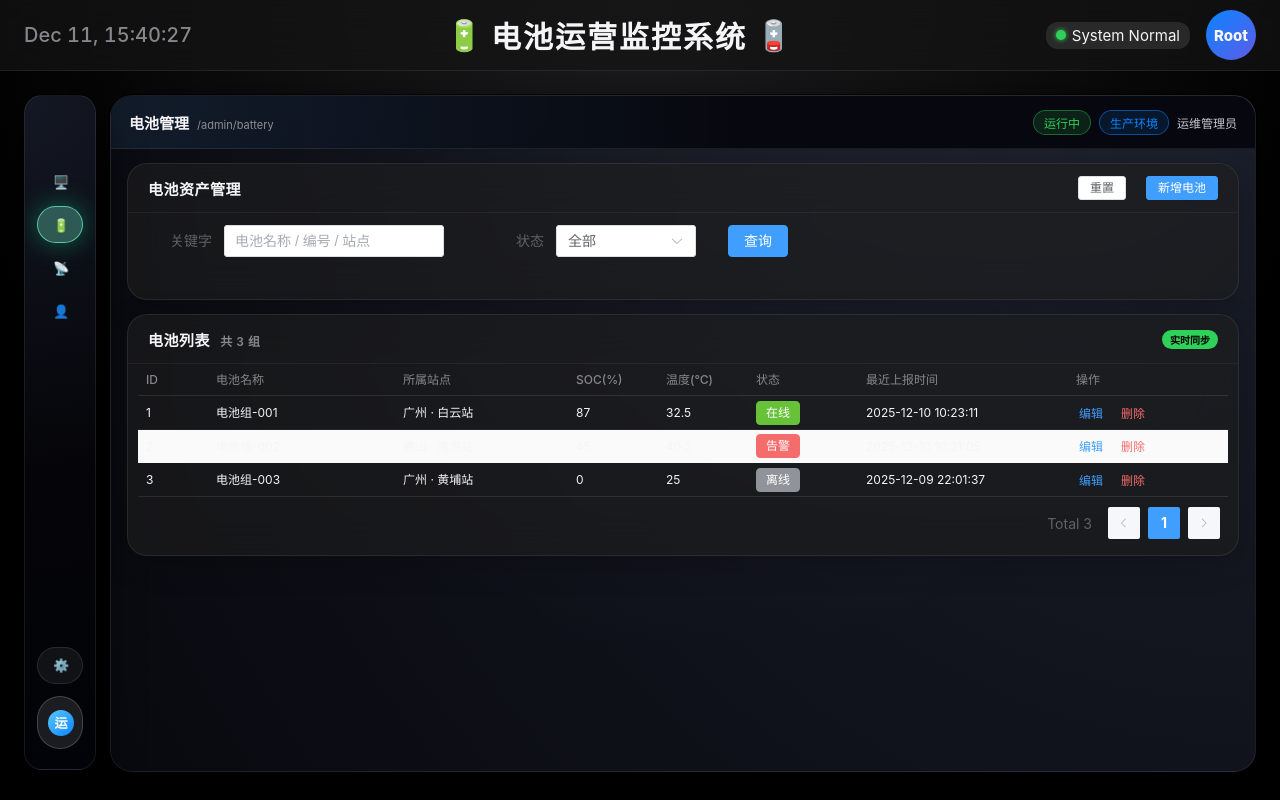
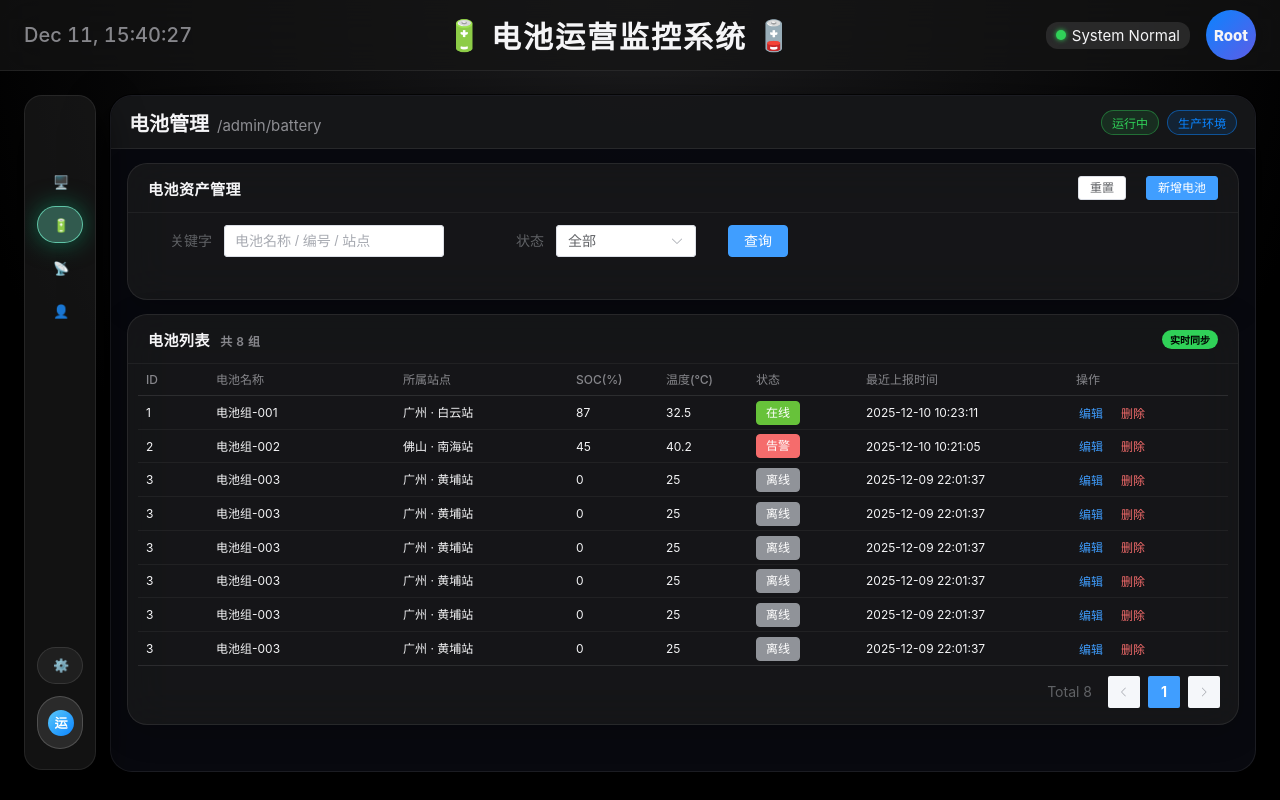
Before and after one commit to Yike-Lin/Battery_monitor_web, a Vue app: page /admin/battery in a window 1280 px wide. Built offline with nearby package versions, Linux system fonts and the light colour scheme; the HTML template or start-up script is replaced by a standard one.

Commit message:
更改后台的一些样式

```diff
--- a/src/components/admin/AdminSidebar.vue
+++ b/src/components/admin/AdminSidebar.vue
@@ -79,7 +79,9 @@ const navItems = [
   /* justify-content: space-between; */
   justify-content: flex-start;
 
-  background: radial-gradient(circle at 0 0, #141824 0, #050509 55%, #020308 100%);
+  /* background: radial-gradient(circle at 0 0, #141824 0, #050509 55%, #020308 100%);*/
+  background: rgba(30, 30, 30, 0.6);
+
   border-radius: 18px;
   border: 1px solid rgba(255, 255, 255, 0.08);
   box-shadow: 0 18px 45px rgba(0, 0, 0, 0.9);
--- a/src/layouts/AdminLayout.vue
+++ b/src/layouts/AdminLayout.vue
@@ -14,7 +14,6 @@
         <div class="header-right">
           <span class="header-chip status">运行中</span>
           <span class="header-chip env">生产环境</span>
-          <span class="header-user">运维管理员</span>
         </div>
       </header>
 
@@ -51,11 +50,7 @@ const currentTitle = computed(() => (route.meta.title as string) || '后台管
   display: flex;
   flex-direction: column;
   border-radius: 22px;
-  background: radial-gradient(
-    circle at 100% 0,
-    rgba(72, 84, 118, 0.35),
-    rgba(9, 10, 16, 0.96)
-  );
+  background:  rgba(9, 10, 16, 0.96);
   border: 1px solid rgba(255, 255, 255, 0.08);
   box-shadow:
     0 18px 45px rgba(0, 0, 0, 0.85),
@@ -72,9 +67,7 @@ const currentTitle = computed(() => (route.meta.title as string) || '后台管
   justify-content: space-between;
   padding: 0 18px;
   border-bottom: 1px solid rgba(255, 255, 255, 0.08);
-  background:
-    radial-gradient(circle at 0 0, rgba(111, 185, 255, 0.12), transparent 55%),
-    rgba(7, 8, 15, 0.98);
+  background:rgba(30, 30, 30, 0.6);
   color: #f5f5f7;
 }
 
@@ -85,12 +78,12 @@ const currentTitle = computed(() => (route.meta.title as string) || '后台管
 }
 
 .header-title {
-  font-size: 15px;
+  font-size: 20px;
   font-weight: 600;
 }
 
 .header-sub {
-  font-size: 11px;
+  font-size: 15px;
   color: #8e8e93;
 }
 
--- a/src/views/admin/BatteryList.vue
+++ b/src/views/admin/BatteryList.vue
@@ -58,7 +58,6 @@
           <el-table
             :data="pagedData"
             v-loading="loading"
-            stripe
             size="small"
           >
             <el-table-column prop="id" label="ID" width="70" />
@@ -204,6 +203,51 @@
       updatedAt: '2025-12-10 10:21:05',
     },
     {
+      id: 3,
+      name: '电池组-003',
+      station: '广州 · 黄埔站',
+      soc: 0,
+      temperature: 25.0,
+      status: 'offline',
+      updatedAt: '2025-12-09 22:01:37',
+    },
+        {
+      id: 3,
+      name: '电池组-003',
+      station: '广州 · 黄埔站',
+      soc: 0,
+      temperature: 25.0,
+      status: 'offline',
+      updatedAt: '2025-12-09 22:01:37',
+    },
+        {
+      id: 3,
+      name: '电池组-003',
+      station: '广州 · 黄埔站',
+      soc: 0,
+      temperature: 25.0,
+      status: 'offline',
+      updatedAt: '2025-12-09 22:01:37',
+    },
+        {
+      id: 3,
+      name: '电池组-003',
+      station: '广州 · 黄埔站',
+      soc: 0,
+      temperature: 25.0,
+      status: 'offline',
+      updatedAt: '2025-12-09 22:01:37',
+    },
+        {
+      id: 3,
+      name: '电池组-003',
+      station: '广州 · 黄埔站',
+      soc: 0,
+      temperature: 25.0,
+      status: 'offline',
+      updatedAt: '2025-12-09 22:01:37',
+    },
+        {
       id: 3,
       name: '电池组-003',
       station: '广州 · 黄埔站',
```
Also changed, not shown: src/App.vue (line endings or trailing spaces), src/components/AppHeader.vue (line endings or trailing spaces), src/components/dashboard/KpiRow.vue (line endings or trailing spaces).
